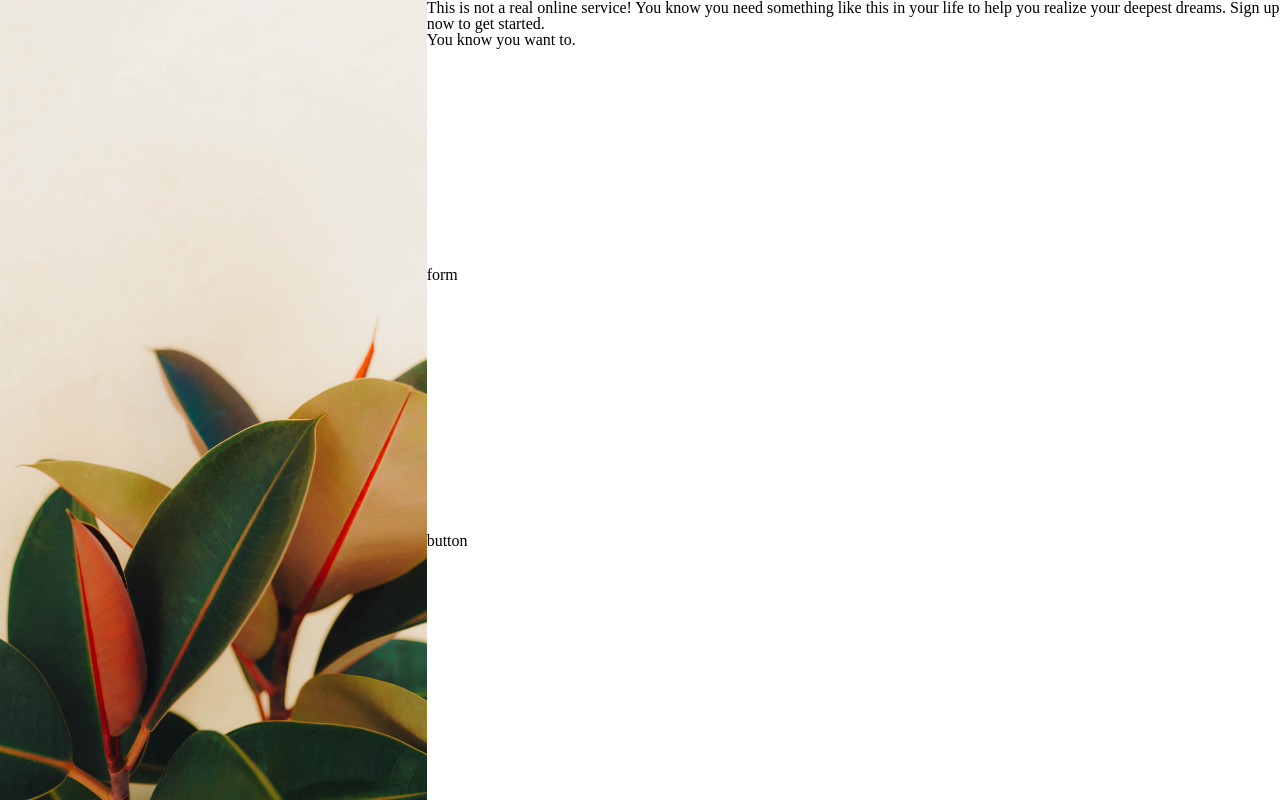
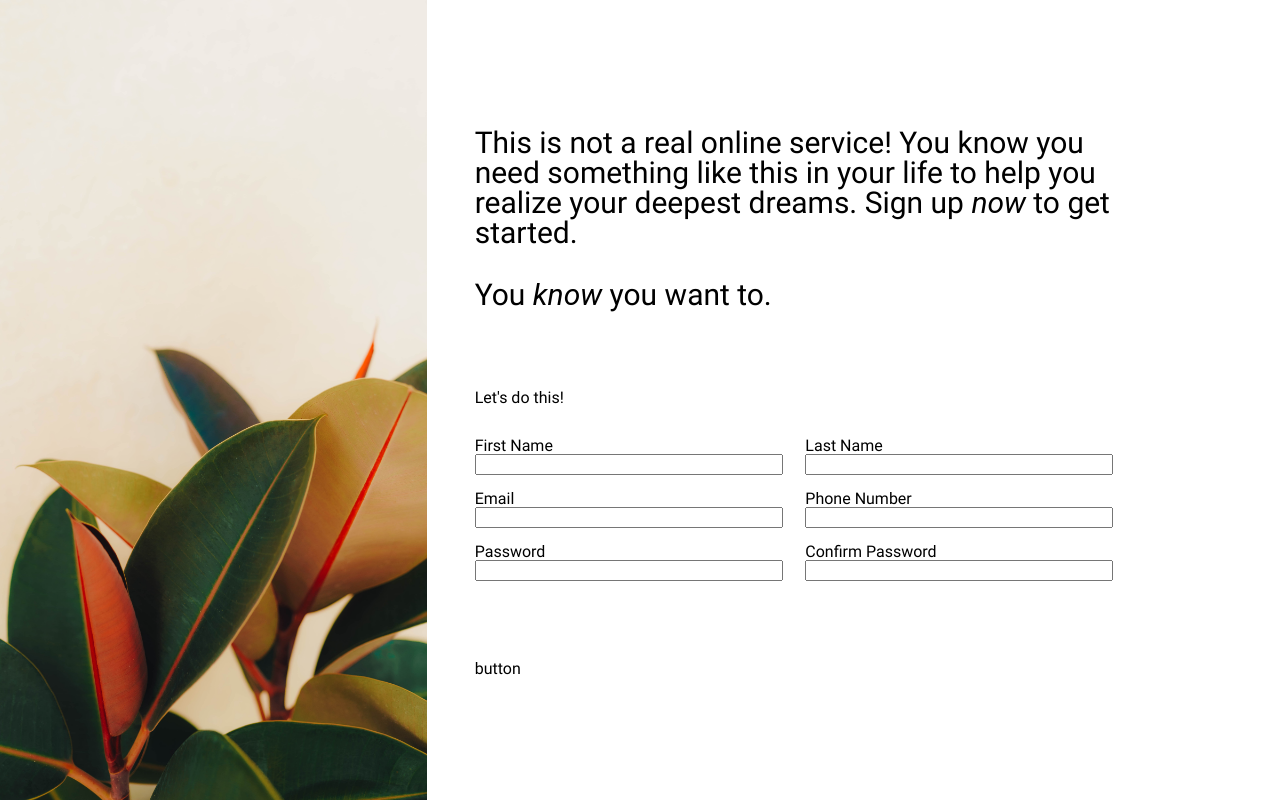
Before and after one commit to OpTudor/sign-up, a plain HTML site: page index.html in a window 1280 px wide. Drawn offline with Linux system fonts and the light colour scheme; a web font is replaced by a local one.

Commit message:
Create the form  and style the hero text

```diff
--- a/index.css
+++ b/index.css
@@ -1,5 +1,9 @@
+html {
+  font-family: "Roboto", sans;
+}
 #container {
   display: flex;
+  flex-wrap: wrap;
 }
 
 #img {
@@ -23,4 +27,32 @@
 #form-container,
 #button-container {
   flex: 1;
+  margin: 0 10rem 5rem 3rem;
 }
+
+#hero-text p:nth-child(1n) {
+  padding-top: 8rem;
+}
+
+#hero-text p:nth-child(2n) {
+  padding-top: 2rem;
+}
+
+#hero-text {
+  font-size: 30px;
+}
+
+form {
+  padding-top: 2rem;
+  display: grid;
+  grid-template-columns: 1fr 1fr;
+  grid-template-rows: 1fr 1fr 1fr;
+  grid-gap: 1rem;
+}
+.form-item {
+  display: flex;
+  flex-direction: column;
+}
+input {
+  max-width: 300px;
+}
--- a/index.html
+++ b/index.html
@@ -14,11 +14,41 @@
           <p>
             This is not a real online service! You know you need something like
             this in your life to help you realize your deepest dreams. Sign up
-            now to get started.
+            <em>now</em> to get started.
           </p>
-          <p>You know you want to.</p>
+          <p>You <em>know</em> you want to.</p>
         </div>
-        <div id="form-container">form</div>
+        <div id="form-container">
+          Let's do this!
+          <form action="" method="post">
+            <div class="form-item">
+              <label for="first-name">First Name</label>
+              <input id="first-name" name="first-name" type="text" />
+            </div>
+            <div class="form-item">
+              <label for="last-name">Last Name</label>
+              <input id="last-name" name="last-name" type="text" />
+            </div>
+
+            <div class="form-item">
+              <label for="email">Email</label>
+              <input id="email" name="email" type="text" />
+            </div>
+            <div class="form-item">
+              <label for="phone-number">Phone Number</label>
+              <input id="phone-number" name="phone-number" type=tel" />
+            </div>
+
+            <div class="form-item">
+              <label for="password">Password</label>
+              <input id="password" name="password" type="password" />
+            </div>
+            <div class="form-item">
+              <label for="password">Confirm Password</label>
+              <input id="password" name="password" type=password" />
+            </div>
+          </form>
+        </div>
         <div id="button-container">button</div>
       </div>
     </div>
--- a/reset.css
+++ b/reset.css
@@ -127,3 +127,22 @@ table {
   border-collapse: collapse;
   border-spacing: 0;
 }
+/* roboto-regular - latin */
+@font-face {
+  font-display: swap; /* Check https://developer.mozilla.org/en-US/docs/Web/CSS/@font-face/font-display for other options. */
+  font-family: "Roboto";
+  font-style: normal;
+  font-weight: 400;
+  src: url("../fonts/roboto-v30-latin-regular.woff2") format("woff2"); /* Chrome 36+, Opera 23+, Firefox 39+, Safari 12+, iOS 10+ */
+}
+/* roboto-italic - latin */
+@font-face {
+  font-display: swap; /* Check https://developer.mozilla.org/en-US/docs/Web/CSS/@font-face/font-display for other options. */
+  font-family: "Roboto";
+  font-style: italic;
+  font-weight: 400;
+  src: url("../fonts/roboto-v30-latin-italic.woff2") format("woff2"); /* Chrome 36+, Opera 23+, Firefox 39+, Safari 12+, iOS 10+ */
+}
+em {
+  font-style: italic;
+}
```
Also changed, not shown: fonts/roboto-v30-latin-regular.woff2 (added).
